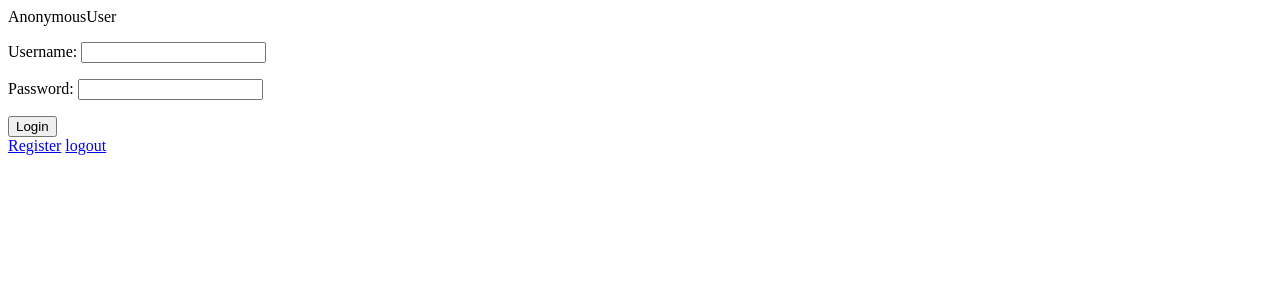
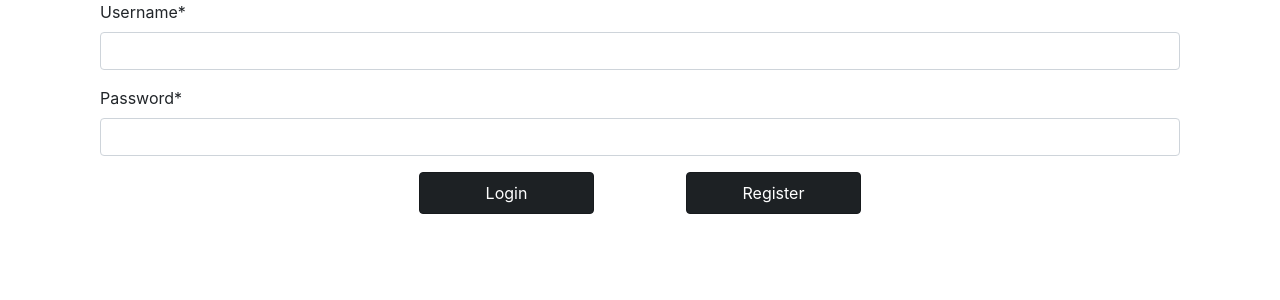
Before and after one commit to Ghost21899/Online_Examination, a Django app: page /login/ in a window 1280 px wide. Shown: the top 300 px of the page. Run offline with Django 3.2, Linux system fonts and the light colour scheme; some libraries are stand-ins or nearby versions.

Commit message:
Improved UI and fixed bugs

```diff
--- a/Online_Examination/settings.py
+++ b/Online_Examination/settings.py
@@ -39,6 +39,7 @@ INSTALLED_APPS = [
     'django.contrib.staticfiles',
     'home.apps.HomeConfig',
     'login_module.apps.LoginModuleConfig',
+    'crispy_forms',
 ]
 
 MIDDLEWARE = [
@@ -128,3 +129,5 @@ STATIC_URL = '/static/'
 
 MEDIA_ROOT =  os.path.join(BASE_DIR, 'image')
 MEDIA_URL = '/image/'
+
+CRISPY_TEMPLATE_PACK = 'bootstrap4'
--- a/Online_Examination/urls.py
+++ b/Online_Examination/urls.py
@@ -18,7 +18,7 @@ from django.urls import path, include
 from django.conf.urls import url
 from django.conf import settings
 from django.conf.urls.static import static
-from login_module.views import user_login, user_logout
+from login_module.views import user_login, user_logout, user_registration_image
 
 urlpatterns = [
     path('admin/', admin.site.urls),
@@ -27,6 +27,7 @@ urlpatterns = [
     path('loginmodule/', include('login_module.urls')),
     path('login/', user_login),
     path('logout/', user_logout),
+    path('imgreg/', user_registration_image),
 ]
 
 urlpatterns += static(settings.MEDIA_URL,
--- /dev/null
+++ b/home/static/js/script.js
@@ -0,0 +1,3 @@
+$(document).ready(function(){
+    $('.toast').toast('show');
+  });
--- a/home/templates/home/base.html
+++ b/home/templates/home/base.html
@@ -1,16 +1,50 @@
 {% load static %}
+{% load crispy_forms_tags %}
 
 <!DOCTYPE html>
 <html lang="en">
 	<head>
 		<meta charset="UTF-8">
+		<meta name="viewport" content="width=device-width, initial-scale=1">
+		<!--<link rel="stylesheet" href="https://stackpath.bootstrapcdn.com/bootstrap/4.1.3/css/bootstrap.min.css" integrity="sha384-MCw98/SFnGE8fJT3GXwEOngsV7Zt27NXFoaoApmYm81iuXoPkFOJwJ8ERdknLPMO" crossorigin="anonymous">
+		<script src="https://stackpath.bootstrapcdn.com/bootstrap/4.1.3/js/bootstrap.min.js" integrity="sha384-ChfqqxuZUCnJSK3+MXmPNIyE6ZbWh2IMqE241rYiqJxyMiZ6OW/JmZQ5stwEULTy" crossorigin="anonymous"></script>
+		<script src="{% static "js/script.js" %}"></script>-->
+		<link rel="stylesheet" href="https://cdn.jsdelivr.net/npm/bootstrap@4.6.0/dist/css/bootstrap.min.css" integrity="sha384-B0vP5xmATw1+K9KRQjQERJvTumQW0nPEzvF6L/Z6nronJ3oUOFUFpCjEUQouq2+l" crossorigin="anonymous">
+		<script src="https://code.jquery.com/jquery-3.5.1.slim.min.js" integrity="sha384-DfXdz2htPH0lsSSs5nCTpuj/zy4C+OGpamoFVy38MVBnE+IbbVYUew+OrCXaRkfj" crossorigin="anonymous"></script>
+		<script src="https://cdn.jsdelivr.net/npm/bootstrap@4.6.0/dist/js/bootstrap.bundle.min.js" integrity="sha384-Piv4xVNRyMGpqkS2by6br4gNJ7DXjqk09RmUpJ8jgGtD7zP9yug3goQfGII0yAns" crossorigin="anonymous"></script>
+		<script src="{% static "js/script.js" %}"></script>
 		<title>{% block title %}Home{% endblock %}</title>
 	</head>
 	<body>
+		<div class="container">
+		{% if messages %}
+			<div aria-live="polite" aria-atomic="true" style="position: relative;">
+					<!-- Position it -->
+				<div style="position: absolute; top: 0; right: 0;">
+					{% for message in messages %}
+						{% if message.tags %}
+							<div class="toast" role="alert" aria-live="assertive" aria-atomic="true" data-delay="2000">
+								<div class="toast-header">
+									<strong class="mr-auto">{{ message }}</strong>
+									<button type="button" class="ml-2 mb-1 close" data-dismiss="toast" aria-label="Close">
+										<span aria-hidden="true">&times;</span>
+									</button>
+								</div>
+							</div>
+						{% endif %}
+					{% endfor %}
+				</div>
+			</div>
+		{% endif %}
+
+
+		{% block body %}
 		{{request.user}}
-		{% block body %}
 			<h1>Monitoring Student</h1>
+			<div class="container text-center">
+				<a href="/logout" class="btn btn-dark p-2" role="button">Logout</a>
+			</div>
 		{% endblock %}
-		<a href="/logout"> logout</a>
+	</div>
 	</body>
 </html>
--- a/login_module/templates/login_module/login.html
+++ b/login_module/templates/login_module/login.html
@@ -1,11 +1,38 @@
 {% extends "home/base.html" %}
+{% load crispy_forms_tags %}
 
 {% block title %}Login{% endblock %}
 {% block body %}
+<div class="container">
     <form method = "post" enctype="multipart/form-data">
         {% csrf_token %}
-        {{ form.as_p }}
-        <button type="submit">Login</button>
+        {{ form|crispy }}
+
+        <div class="col text-center">
+            <button class="btn btn-dark active col col-lg-2 p-2 m-auto" type="submit" data-toggle="modal" data-target="#loginModal">Login</button>
+            <a href="/loginmodule/register" class="btn btn-dark active col col-lg-2 offset-md-1 p-2" role="button">Register</a>
+        </div>
     </form>
-    <a href="/loginmodule/register">Register</a>
+</div>
+
+<!-- Modal -->
+<div class="modal fade" id="loginModal" tabindex="-1" role="dialog" aria-labelledby="loginModalLabel" aria-hidden="true">
+  <div class="modal-dialog" role="document">
+    <div class="modal-content">
+      <div class="modal-header">
+        <h5 class="modal-title" id="exampleModalLabel">Logging in</h5>
+        <button type="button" class="close" data-dismiss="modal" aria-label="Close">
+          <span aria-hidden="true">&times;</span>
+        </button>
+      </div>
+      <div class="modal-body">
+        Please be patient while we log you in.
+      </div>
+      <div class="modal-footer">
+        <button type="button" class="btn btn-dark" data-dismiss="modal">Close</button>
+      </div>
+    </div>
+  </div>
+</div>
+
 {% endblock %}
--- a/login_module/urls.py
+++ b/login_module/urls.py
@@ -6,6 +6,7 @@ from .views import *
 
 
 urlpatterns = [
+    path('', user_login),
     path('register', user_register, name = 'register'),
     path('imgreg', user_registration_image, name='imgreg'),
     path('login', user_login, name = 'login'),
--- a/login_module/views.py
+++ b/login_module/views.py
@@ -3,7 +3,7 @@ from django.http import HttpResponse, HttpResponseRedirect
 from django.shortcuts import render, redirect
 from .forms import *
 from django.contrib.auth import authenticate, login
-from django.contrib import auth
+from django.contrib import auth, messages
 import os
 from django.contrib.auth.decorators import login_required
 from login_module.models import UserProfile
@@ -64,15 +64,25 @@ def user_login(request):
                     user = authenticate(request,username=username,password=password)
                     if user is not None:
                         try:
-                            if facedect(user.userprofile.img.url):
+                            if user.userprofile.img:
+                                if facedect(user.userprofile.img.url):
+                                    login(request, user)
+                                    messages.info(request, 'Logging in')
+                                else:
+                                    messages.error(request, 'Invalid user')
+                            else:
                                 login(request,user)
-                            else:
-                                print("Wrong Person")
-                        except:
-                            print("No face detected")
+                                messages.warning(request, 'Profile Photo Not detected')
+                                return HttpResponseRedirect("/imgreg")
+
+                        except Exception as e:
+                            print(e)
+                            messages.error(request, 'No faces Detected')
+                            #login(request,user)
+                            #return HttpResponseRedirect("/imgreg")
                         return HttpResponseRedirect('/home')
                 except:
-                    print("Exception")
+                    messages.error(request, 'Error Authenticating user')
                     return HttpResponseRedirect('/login')
         else:
             form = LoginForm()
```
Also changed, not shown: login_module/templates/login_module/ImageRegister.html (+7 -2 lines), login_module/templates/login_module/register.html (+7 -2 lines), image/user_images/Indhu.jpg (added).
